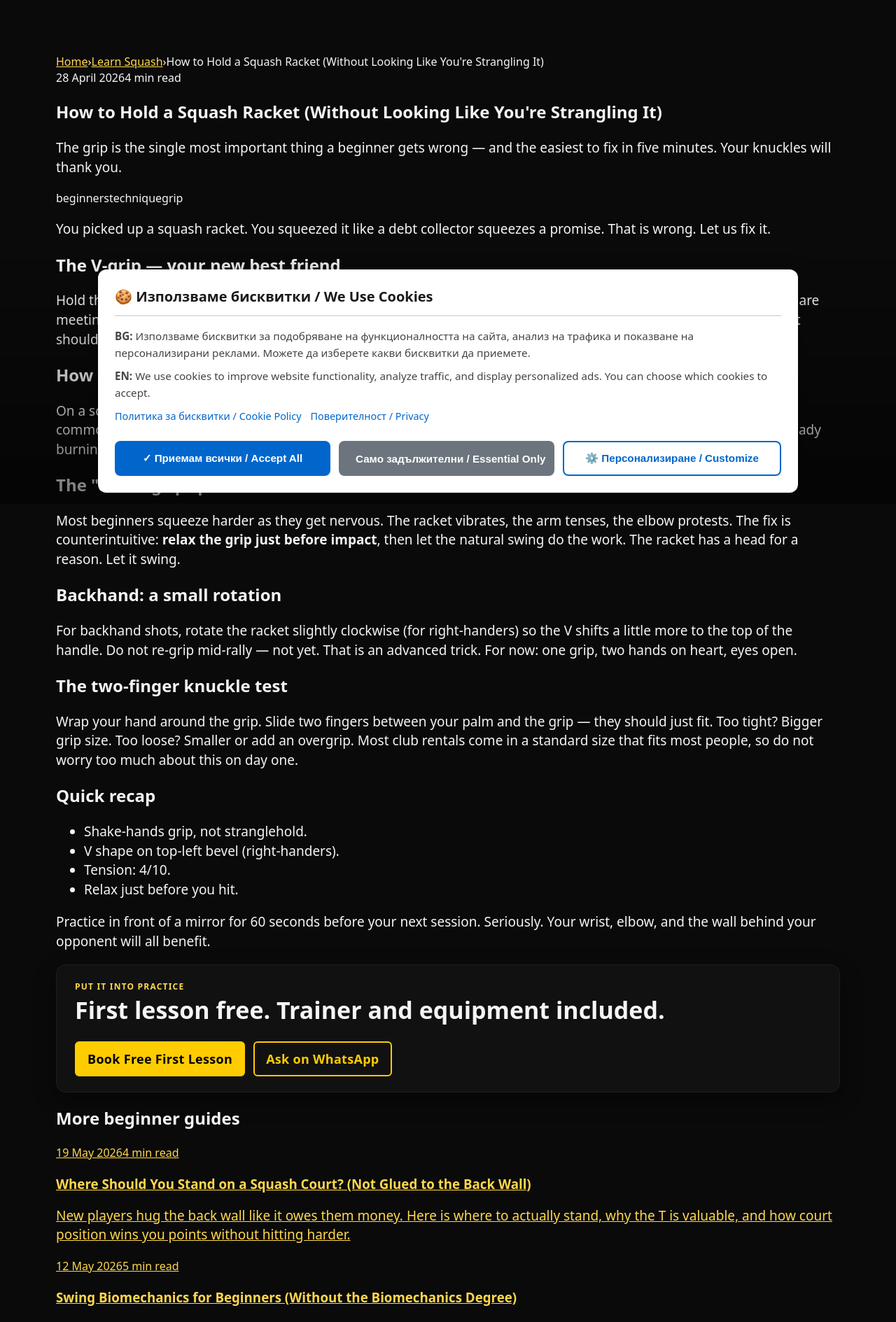
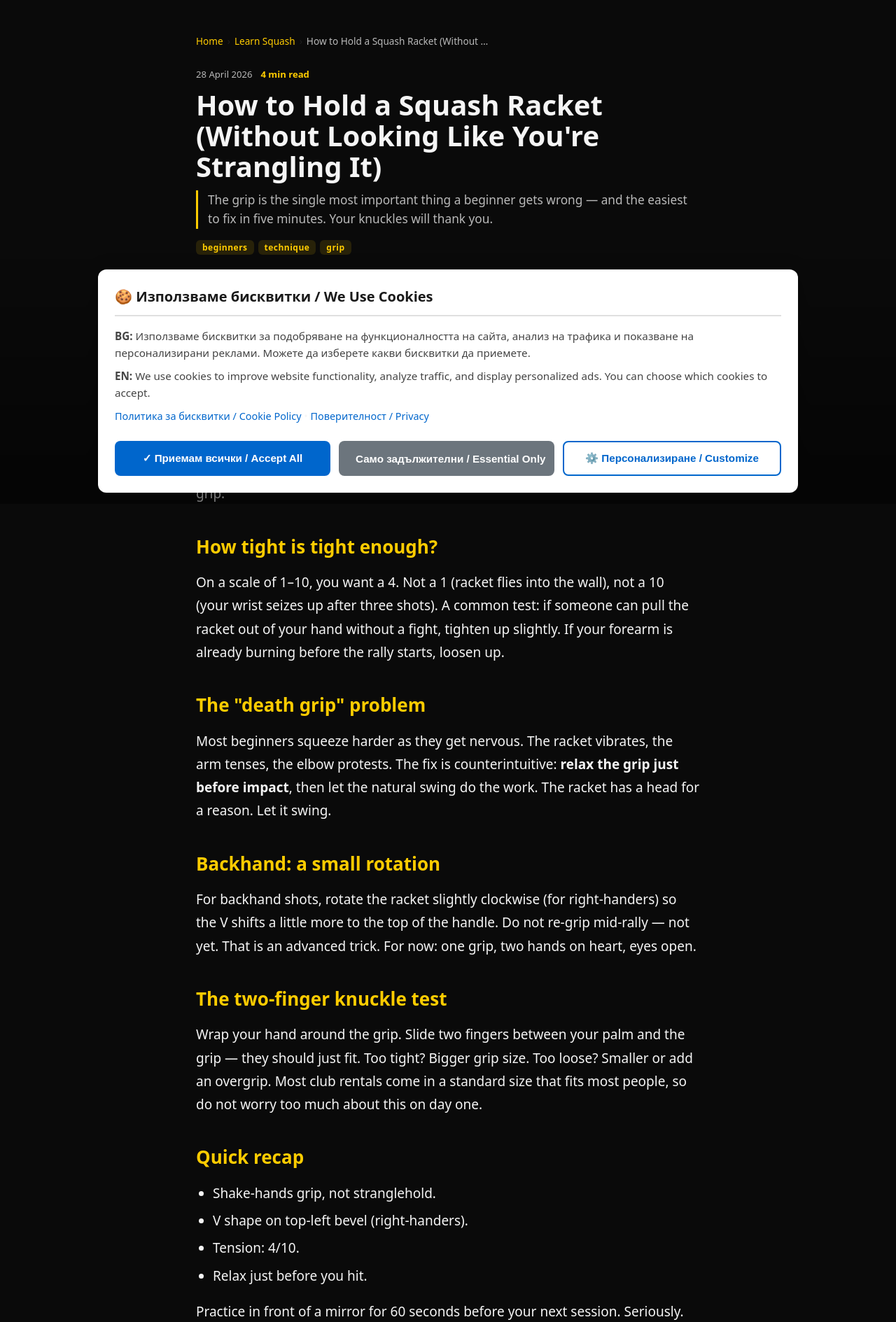
Before and after one commit to jakubkristl/double-yellow-website, a Next.js app: page /learn/how-to-hold-a-squash-racket in a window 1280 px wide. Shown: the part 80-1969 px from the top of the page at 70% size. Built offline with nearby package versions, Linux system fonts and the light colour scheme.

Commit message:
auto: 2026-05-05 13:52:03

```diff
--- a/styles/globals.css
+++ b/styles/globals.css
@@ -2132,3 +2132,225 @@ a:hover { color: var(--accent); }
     font-size: 1.5rem;
   }
 }
+
+/* ========================================
+   Learn / Blog Section
+   ======================================== */
+
+.learn-page {
+  padding-top: 12px;
+}
+
+.learn-intro {
+  color: var(--muted);
+  font-size: 1.1rem;
+  margin: 0 0 36px;
+  max-width: 620px;
+}
+
+.article-grid {
+  display: grid;
+  grid-template-columns: repeat(auto-fill, minmax(300px, 1fr));
+  gap: 20px;
+  margin-bottom: 48px;
+}
+
+.article-grid--compact {
+  margin-bottom: 0;
+}
+
+.article-card {
+  display: flex;
+  flex-direction: column;
+  border: 1px solid var(--border);
+  border-radius: 14px;
+  background: var(--card);
+  text-decoration: none;
+  color: inherit;
+  transition: border-color 180ms ease, transform 180ms ease, box-shadow 180ms ease;
+}
+
+.article-card:hover {
+  border-color: var(--accent);
+  transform: translateY(-3px);
+  box-shadow: 0 8px 28px rgba(255, 204, 0, 0.1);
+}
+
+.article-card-body {
+  padding: 22px;
+  display: flex;
+  flex-direction: column;
+  gap: 10px;
+  flex: 1;
+}
+
+.article-meta {
+  display: flex;
+  gap: 12px;
+  align-items: center;
+  flex-wrap: wrap;
+}
+
+.article-date {
+  color: var(--muted);
+  font-size: 0.82rem;
+}
+
+.article-read {
+  color: var(--accent);
+  font-size: 0.82rem;
+  font-weight: 700;
+}
+
+.article-title {
+  margin: 0;
+  font-size: clamp(17px, 1.1vw + 10px, 22px);
+  line-height: 1.25;
+  color: var(--text);
+}
+
+.article-excerpt {
+  margin: 0;
+  color: var(--muted);
+  font-size: 0.93rem;
+  line-height: 1.55;
+}
+
+.article-tags {
+  display: flex;
+  gap: 6px;
+  flex-wrap: wrap;
+  margin-top: 4px;
+}
+
+.article-tag {
+  background: rgba(255, 204, 0, 0.12);
+  color: var(--accent);
+  border-radius: 6px;
+  padding: 2px 9px;
+  font-size: 0.75rem;
+  font-weight: 700;
+  letter-spacing: 0.04em;
+  text-transform: lowercase;
+}
+
+.learn-cta {
+  margin-top: 8px;
+}
+
+/* Article detail page */
+.article-page {
+  padding-top: 12px;
+  max-width: 760px;
+}
+
+.breadcrumb-nav {
+  display: flex;
+  align-items: center;
+  gap: 6px;
+  font-size: 0.85rem;
+  color: var(--muted);
+  margin-bottom: 28px;
+  flex-wrap: wrap;
+}
+
+.breadcrumb-link {
+  color: var(--accent);
+  text-decoration: none;
+}
+
+.breadcrumb-link:hover {
+  text-decoration: underline;
+}
+
+.breadcrumb-sep {
+  color: var(--border);
+}
+
+.breadcrumb-current {
+  color: var(--muted);
+  overflow: hidden;
+  text-overflow: ellipsis;
+  white-space: nowrap;
+  max-width: 260px;
+}
+
+.article-header {
+  margin-bottom: 32px;
+  display: flex;
+  flex-direction: column;
+  gap: 12px;
+}
+
+.article-page-title {
+  margin: 0;
+  font-size: clamp(26px, 2.5vw + 14px, 40px);
+  line-height: 1.1;
+}
+
+.article-page-excerpt {
+  margin: 0;
+  color: var(--muted);
+  font-size: 1.08rem;
+  line-height: 1.6;
+  border-left: 3px solid var(--accent);
+  padding-left: 14px;
+}
+
+.article-content {
+  color: var(--text);
+  line-height: 1.75;
+  font-size: 1.05rem;
+}
+
+.article-content h2 {
+  margin: 36px 0 12px;
+  font-size: clamp(20px, 1.5vw + 12px, 26px);
+  color: var(--accent);
+}
+
+.article-content h3 {
+  margin: 24px 0 8px;
+  font-size: 1.1rem;
+  font-weight: 800;
+  color: var(--text);
+}
+
+.article-content p {
+  margin: 0 0 18px;
+}
+
+.article-content ul,
+.article-content ol {
+  margin: 0 0 18px;
+  padding-left: 24px;
+}
+
+.article-content li {
+  margin-bottom: 6px;
+}
+
+.article-content strong {
+  color: var(--text);
+  font-weight: 800;
+}
+
+.article-content em {
+  color: var(--muted);
+}
+
+.article-cta {
+  margin: 40px 0;
+}
+
+.article-more {
+  border-top: 1px solid var(--border);
+  padding-top: 36px;
+  margin-top: 8px;
+}
+
+.article-more-title {
+  font-size: clamp(18px, 1.2vw + 10px, 24px);
+  margin: 0 0 20px;
+  color: var(--muted);
+}
```
